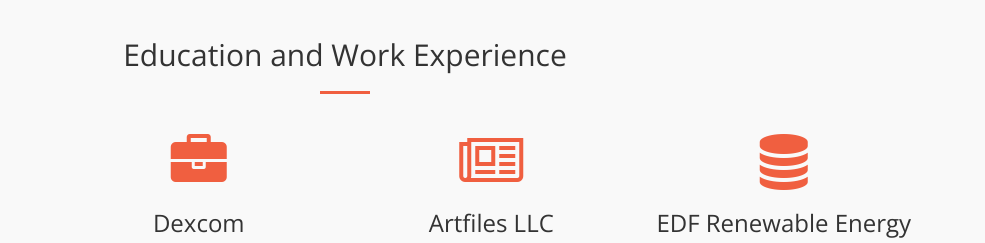
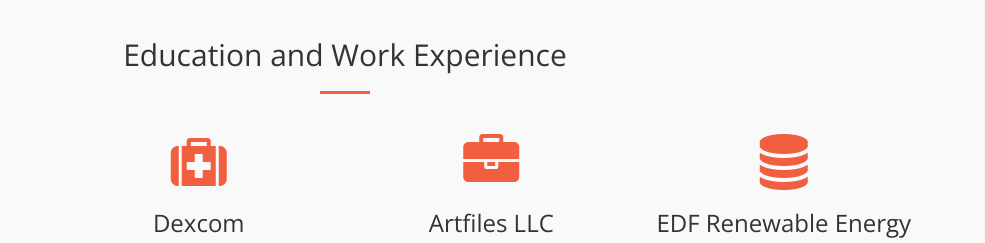
Before and after one commit to aashanashah/aashanashah.github.io, a website: page index.html in a window 1280 px wide. Shown: the part 1280-1523 px from the top of the page, 295-1280 px from the left. Drawn offline with nearby package versions, Linux system fonts and the light colour scheme.

Commit message:
Update index.html
update icons

```diff
--- a/index.html
+++ b/index.html
@@ -119,7 +119,7 @@
                 </div>
                 <div class="col-lg-3 col-md-6 text-center">
                     <div class="service-box">
-                        <i class="fa fa-4x fa-briefcase text-primary sr-icons"></i>
+                        <i class="fa fa-4x fa-medkit text-primary sr-icons"></i>
                         <h3>Dexcom</h3>
 <p class="text-muted">July 2018-December 2021</p>
                         <p class="text-muted">iOS Application Developer</p>
@@ -127,7 +127,7 @@
                 </div>
                 <div class="col-lg-3 col-md-6 text-center">
                     <div class="service-box">
-                        <i class="fa fa-4x fa-newspaper-o text-primary sr-icons"></i>
+                        <i class="fa fa-4x fa-briefcase text-primary sr-icons"></i>
                         <h3>Artfiles LLC</h3>
 <p class="text-muted">Jan 2018-July 2018</p>
                         <p class="text-muted">iOS Application Developer</p>
```
